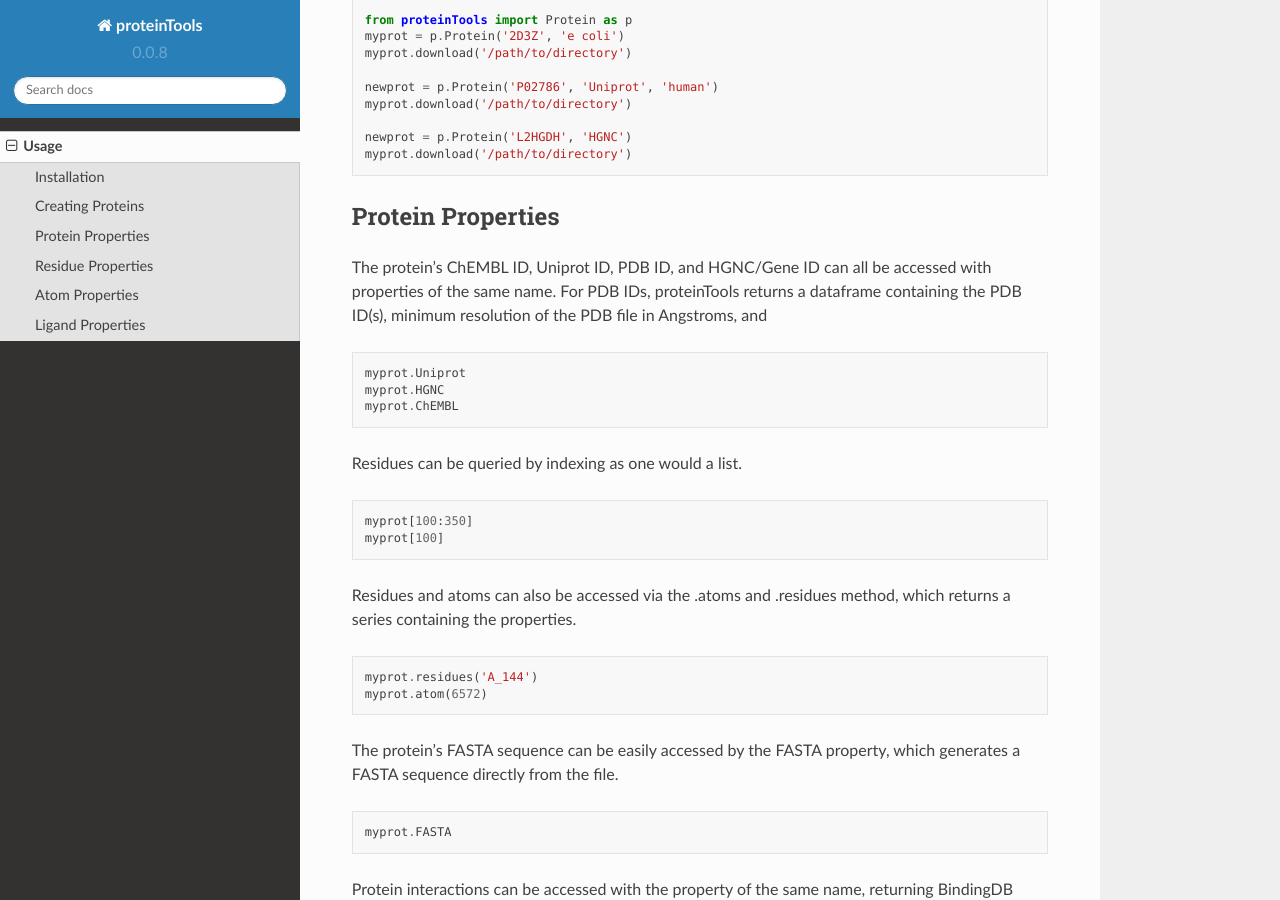
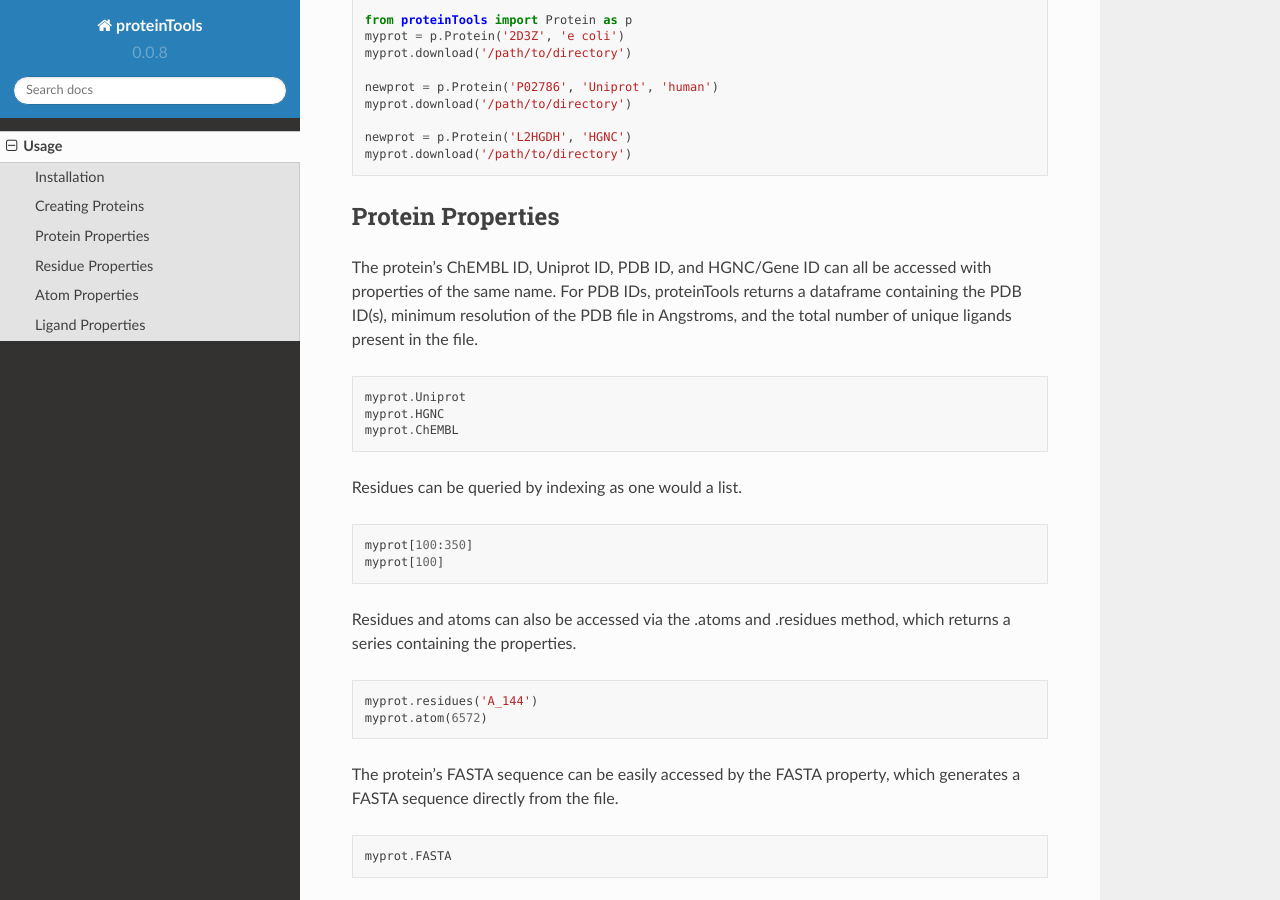
Before and after one commit to tiger1deF/proteinTools, a Sphinx documentation site: the page built from docs/source/usage.rst, in a window 1280 px wide and 900 px high, scrolled down 606 px. Built offline with Sphinx 7.4.7 and the Read the Docs theme 2.0.0, drawn with Linux system fonts in a browser that asks for light colours; pages that are not in the unit, such as notebooks, are missing from menus.

Commit message:
Update usage.rst

```diff
--- a/docs/source/usage.rst
+++ b/docs/source/usage.rst
@@ -34,7 +34,7 @@ The protein file can than be downloaded to a directory (default the user's curre
 
 Protein Properties
 ------------------
-The protein's ChEMBL ID, Uniprot ID, PDB ID, and HGNC/Gene ID can all be accessed with properties of the same name. For PDB IDs, proteinTools returns a dataframe containing the PDB ID(s), minimum resolution of the PDB file in Angstroms, and
+The protein's ChEMBL ID, Uniprot ID, PDB ID, and HGNC/Gene ID can all be accessed with properties of the same name. For PDB IDs, proteinTools returns a dataframe containing the PDB ID(s), minimum resolution of the PDB file in Angstroms, and the total number of unique ligands present in the file.
 
 .. code-block:: python
 
```
